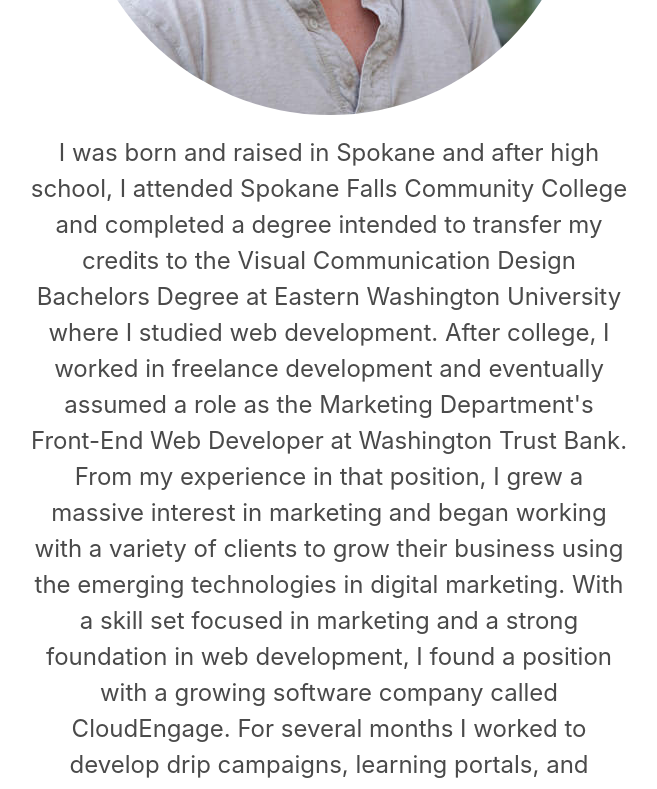
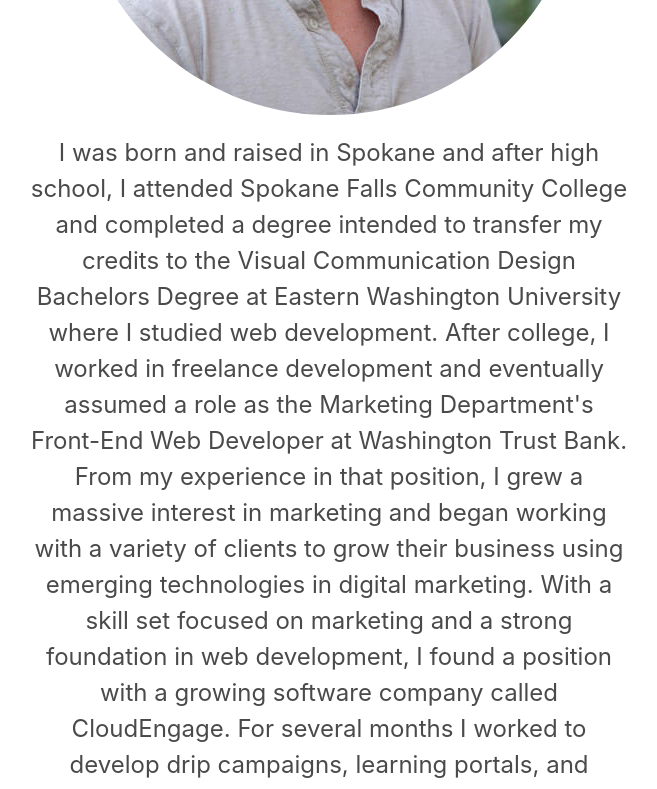
Before and after one commit to JusticeVengeance/portfolio_2.0, a website: page about.html in a window 1280 px wide. Shown: the part 860-1649 px from the top of the page, without its empty margins (311-968 px from the left). Drawn offline with nearby package versions, Linux system fonts and the light colour scheme.

Commit message:
changed bio

```diff
--- a/about.html
+++ b/about.html
@@ -65,7 +65,7 @@
 		</div>
 		<div class="columns">
 			<div class="column is-half is-offset-one-quarter">
-				<p class="is-size-4 has-text-centered">I was born and raised in Spokane and after high school, I attended Spokane Falls Community College and completed a degree intended to transfer my credits to the Visual Communication Design Bachelors Degree at Eastern Washington University where I studied web development. After college, I worked in freelance development and eventually assumed a role as the Marketing Department's Front-End Web Developer at Washington Trust Bank. From my experience in that position, I grew a massive interest in marketing and began working with a variety of clients to grow their business using the emerging technologies in digital marketing. With a skill set focused in marketing and a strong foundation in web development, I found a position with a growing software company called CloudEngage. For several months I worked to develop drip campaigns, learning portals, and interactive web pages in an effort to streamline customer acquisition and growth for the company. At this point in my professional career, I am most invested in using my skills in marketing and development to grow as a part of a team of great people.</p>
+				<p class="is-size-4 has-text-centered">I was born and raised in Spokane and after high school, I attended Spokane Falls Community College and completed a degree intended to transfer my credits to the Visual Communication Design Bachelors Degree at Eastern Washington University where I studied web development. After college, I worked in freelance development and eventually assumed a role as the Marketing Department's Front-End Web Developer at Washington Trust Bank. From my experience in that position, I grew a massive interest in marketing and began working with a variety of clients to grow their business using emerging technologies in digital marketing. With a skill set focused on marketing and a strong foundation in web development, I found a position with a growing software company called CloudEngage. For several months I worked to develop drip campaigns, learning portals, and interactive web pages to streamline customer acquisition and growth for the company. At this point in my professional career, I am most invested in using my skills in marketing and development to grow as a part of a team of great people.</p>
 			</div>
 		</div>
 	</section>
```
